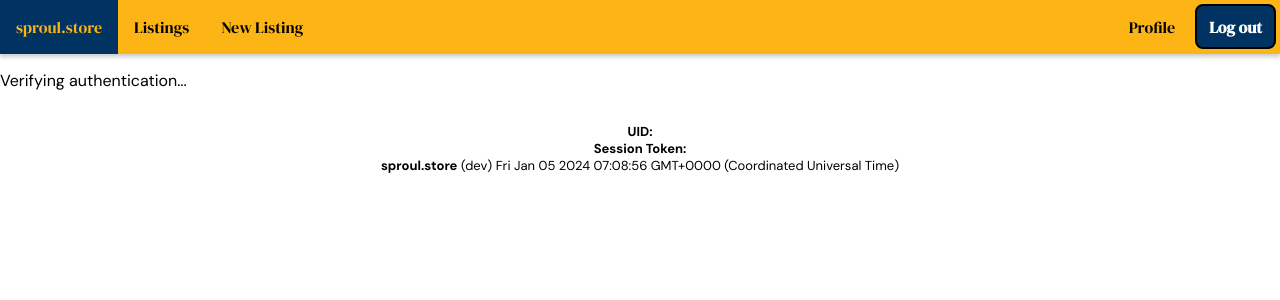
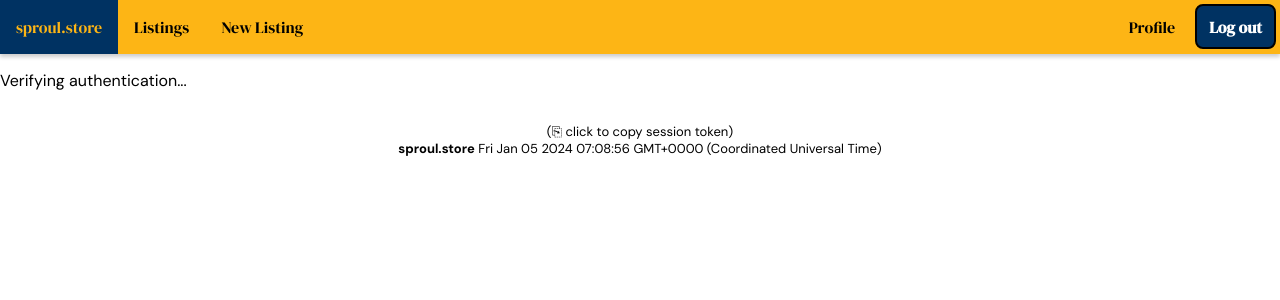
Before and after one commit to rrichardyu/sproul-store, a React (Create React App) app in the folder client/: page /profile in a window 1280 px wide. Shown: the top 300 px of the page. Built offline with nearby package versions, Linux system fonts and the light colour scheme; no server answers.

Commit message:
Clean up footer

```diff
--- a/client/src/components/Footer.js
+++ b/client/src/components/Footer.js
@@ -5,9 +5,8 @@ export default function Footer() {
 
     return (
         <footer>
-            <p class="footer-row"><b>UID:</b> {authState.uid}</p>
-            <p class="footer-row"><b>Session Token:</b> {authState.token}</p>
-            <p class="footer-row"><b>sproul.store</b> (dev) {Date().toString()}</p>
+            <p class="footer-row" onClick={() => {navigator.clipboard.writeText(authState.token)}}>(⎘ click to copy session token)</p>
+            <p class="footer-row"><b>sproul.store</b> {Date().toString()}</p>
         </footer>
     )
 }
```
